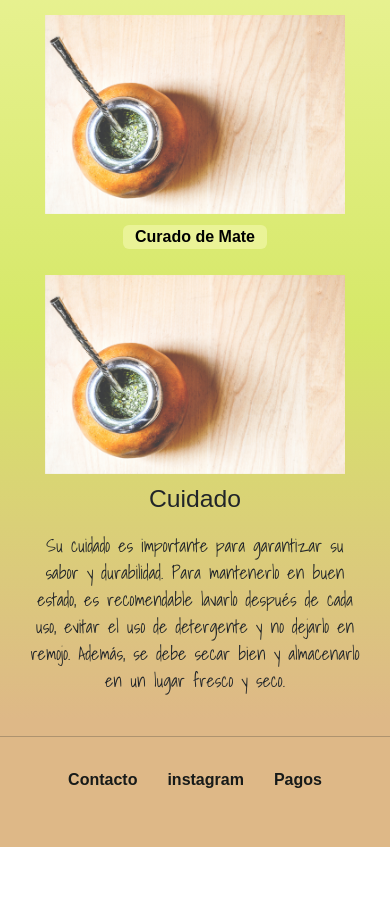
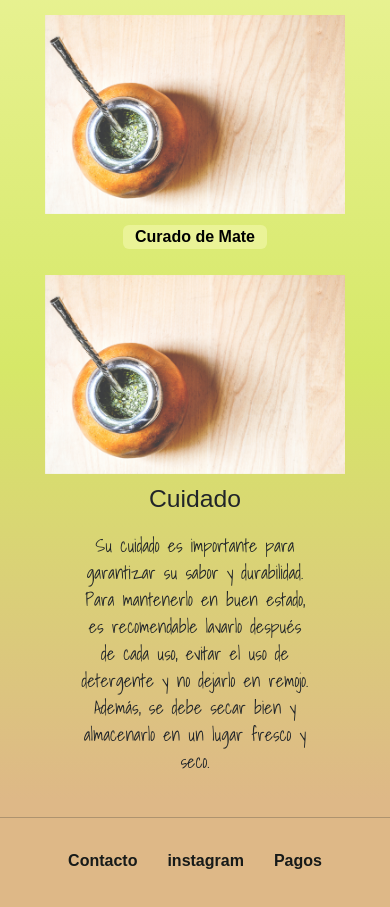
Before and after one commit to IgnacioGoicoechea/proyectofinal, a plain HTML site: page index.html in a window 390 px wide. Shown: the part 177-1084 px from the top of the page. Before the commit the page ends 1024 px from the top, so only its background shows below. Drawn offline with nearby package versions, Linux system fonts and the light colour scheme.

Commit message:
correccion tarjeta de inicio

```diff
--- a/scss/secciones/_index.scss
+++ b/scss/secciones/_index.scss
@@ -47,7 +47,7 @@ main {
     div {
         section {
             .texto-inicio {
-                width: 350px;
+                width:350px;
                 text-align: center;
                 padding: 10px;
                 box-sizing: border-box;
@@ -58,7 +58,7 @@ main {
                 width: 350px;
             }
             .card {
-                width: 300xp;
+                width: 350xp;
             }
         }
     }
--- a/scss/utilidades/_media-cueris.scss
+++ b/scss/utilidades/_media-cueris.scss
@@ -55,12 +55,32 @@
 }
 @media (max-width: 767px) {
 
+
     main {
         height: auto;
         .contactanos {
             height: auto;
         }
+        div {
+            section {
+                .texto-inicio {
+                    width:250px;
+                    text-align: center;
+                    padding: 10px;
+                    box-sizing: border-box;
+                }
+                .tipografia{
+                    font-family: $letra;
+                    font-size: large;
+                    width: 250px;
+                }
+                .card {
+                    width: 250xp;
+                }
+            }
+        }
     }
+
     .todos-los-mates{
         height: auto;
     }
```
Also changed, not shown: css/estilo.css.
